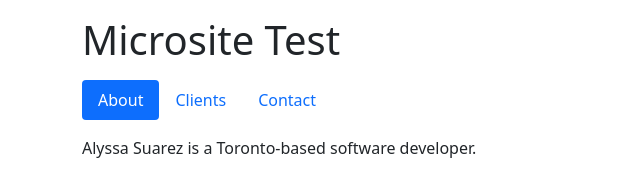
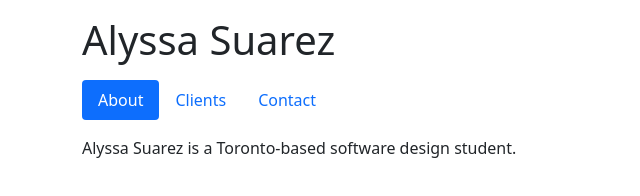
Before and after one commit to alysuarz/alysuarz.github.io, a plain HTML site: page index.html in a window 1280 px wide. Shown: the whole page, without its empty margins (0-640 px from the left). Drawn offline with nearby package versions, Linux system fonts and the light colour scheme.

Commit message:
About changes
description change

```diff
--- a/about.html
+++ b/about.html
@@ -1,5 +1,5 @@
 <p>
 
-    Alyssa Suarez is a Toronto-based software developer.
+    Alyssa Suarez is a Toronto-based software design student.
 
 </p>
--- a/index.html
+++ b/index.html
@@ -21,7 +21,7 @@
 
     <div class="container mt-3 mb-3">
 
-        <h1>Microsite Test</h1>
+        <h1>Alyssa Suarez</h1>
 
              <ul class="nav nav-pills mt-3 mb-3" id="menu">
                 <li class="nav-item">
```
